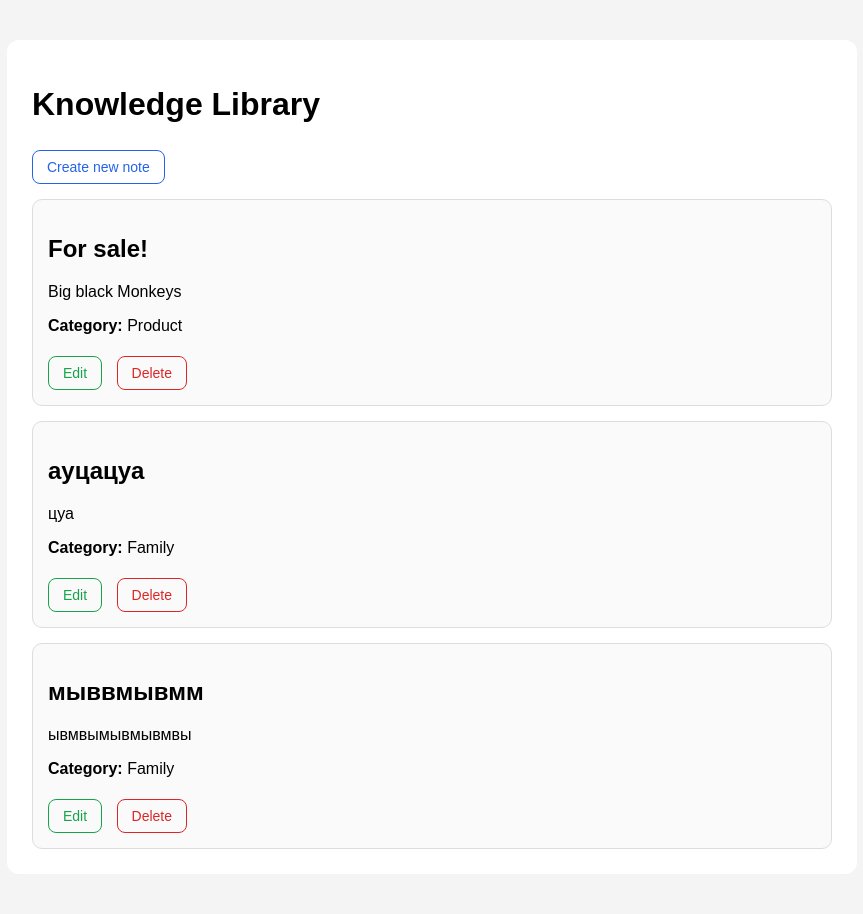
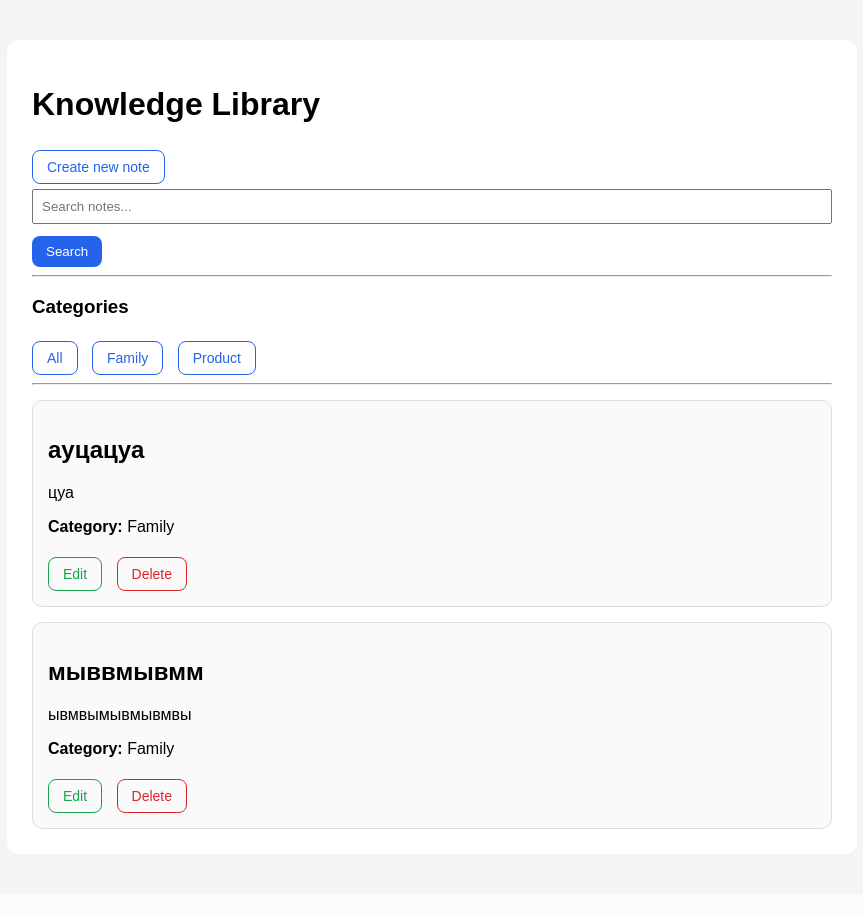
Before and after one commit to AliBugged/Week1, a Django app: page /?category=1 in a window 1280 px wide. Shown: the whole page, without its empty margins (208-1071 px from the left). After the commit the page ends 829 px from the top, so only its background shows below. Run offline with Django 5.2, Linux system fonts and the light colour scheme; data comes from the database, SQL or seed files in the repository; both versions use the stored data as it was after the commit.

Commit message:
Add category filter and search

```diff
--- a/knowledge_library/notes/templates/notes/note_list.html
+++ b/knowledge_library/notes/templates/notes/note_list.html
@@ -4,6 +4,25 @@
     <h1>Knowledge Library</h1>
 
     <a class="btn btn-create" href="{% url 'note_create' %}">Create new note</a>
+
+    <form method="get">
+        <input type="text" name="q" placeholder="Search notes..." value="{{ query|default:'' }}">
+        <button type="submit">Search</button>
+    </form>
+
+    <hr>
+
+    <h3>Categories</h3>
+
+    <a class="btn btn-create" href="{% url 'note_list' %}">All</a>
+
+    {% for category in categories %}
+        <a class="btn btn-create" href="?category={{ category.id }}">
+            {{ category.name }}
+        </a>
+    {% endfor %}
+
+    <hr>
 
     {% for note in notes %}
     <div class="note">
@@ -14,5 +33,7 @@
         <a class="btn btn-edit" href="{% url 'note_update' note.id %}">Edit</a>
         <a class="btn btn-delete" href="{% url 'note_delete' note.id %}">Delete</a>
     </div>
+{% empty %}
+    <p>No notes found.</p>
 {% endfor %}
 {% endblock %}
--- a/knowledge_library/notes/views.py
+++ b/knowledge_library/notes/views.py
@@ -2,11 +2,28 @@ from .forms import NoteForm
 from django.shortcuts import redirect, render#импортируем функцию render для отображения шаблонов
 from .models import Note, Category  #импортируем модели из текущего приложения
 from django.shortcuts import get_object_or_404
+from django.db.models import Q
 
-def note_list(request):#функция для отображения списка заметок
-    notes = Note.objects.all()#получаем все заметки из базы данных а база данных управляется через модели а модель Note описана в файле models.py
-    categories = Category.objects.all()#получаем все категории из базы данных
-    return render(request, 'notes/note_list.html', {'notes': notes, 'categories': categories})#возвращаем отрендеренный шаблон note_list.html и передаем в него контекст с заметками и категориями , проще говоря мы отображаем шаблон и передаем ему данные для отображения в виде словаря где ключи это имена переменных которые будут использоваться в шаблоне а значения это данные которые мы получили из базы данных и хотим отобразить в шаблоне
+def note_list(request):
+    category_id = request.GET.get('category')
+    query = request.GET.get('q')
+
+    notes = Note.objects.all()
+    categories = Category.objects.all()
+
+    if category_id:
+        notes = notes.filter(category_id=category_id)
+
+    if query:
+        notes = notes.filter(
+            Q(title__icontains=query) | Q(content__icontains=query)
+        )
+
+    return render(request, 'notes/note_list.html', {
+        'notes': notes,
+        'categories': categories,
+        'query': query,
+    })
 
 def note_create(request):#начало где мы определяем функцию для создания новой заметки
     if request.method == 'POST':# если запрос был отправлен методом POST то мы обрабатываем данные формы
```
Also changed, not shown: knowledge_library/notes/templates/notes/note_confirm_delete.html (+10 -7 lines), knowledge_library/notes/templates/notes/note_form.html (+12 -6 lines), knowledge_library/db.sqlite3. Lines whose indentation alone changed are shown as unchanged.
